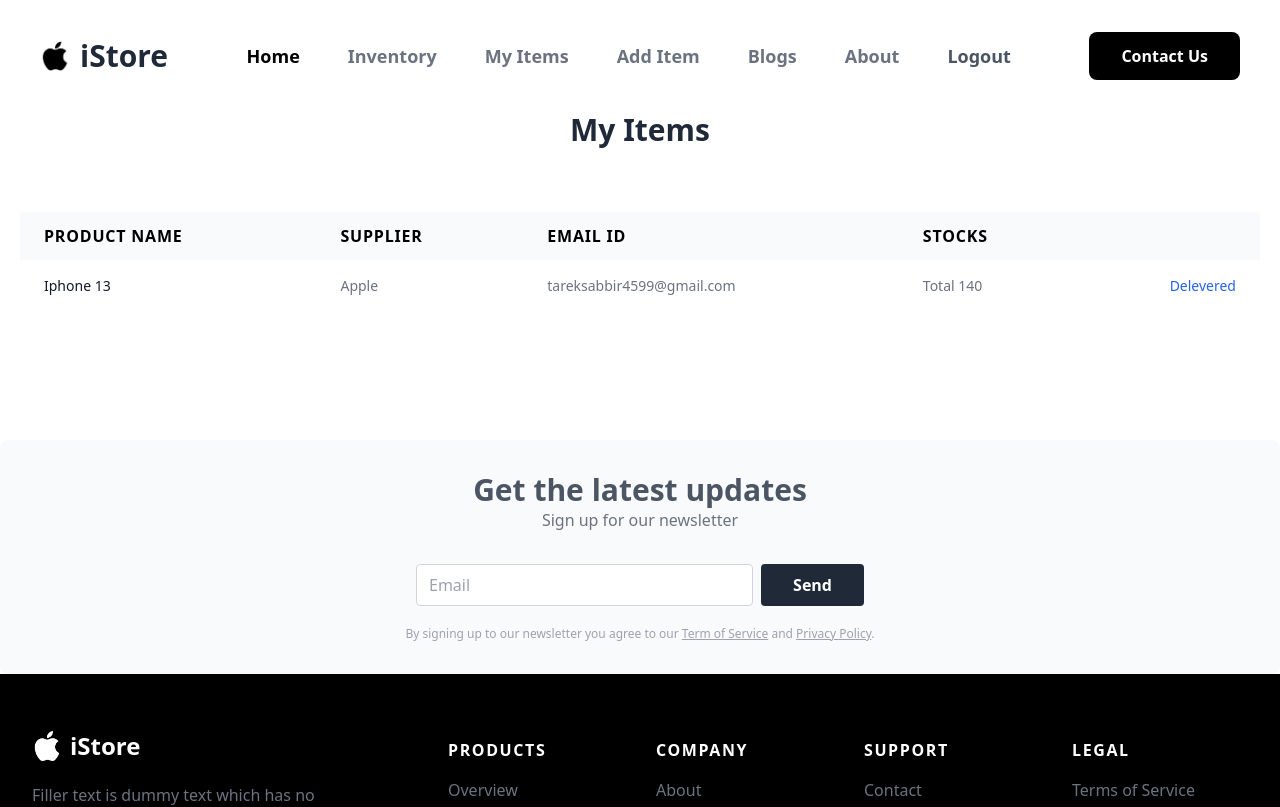
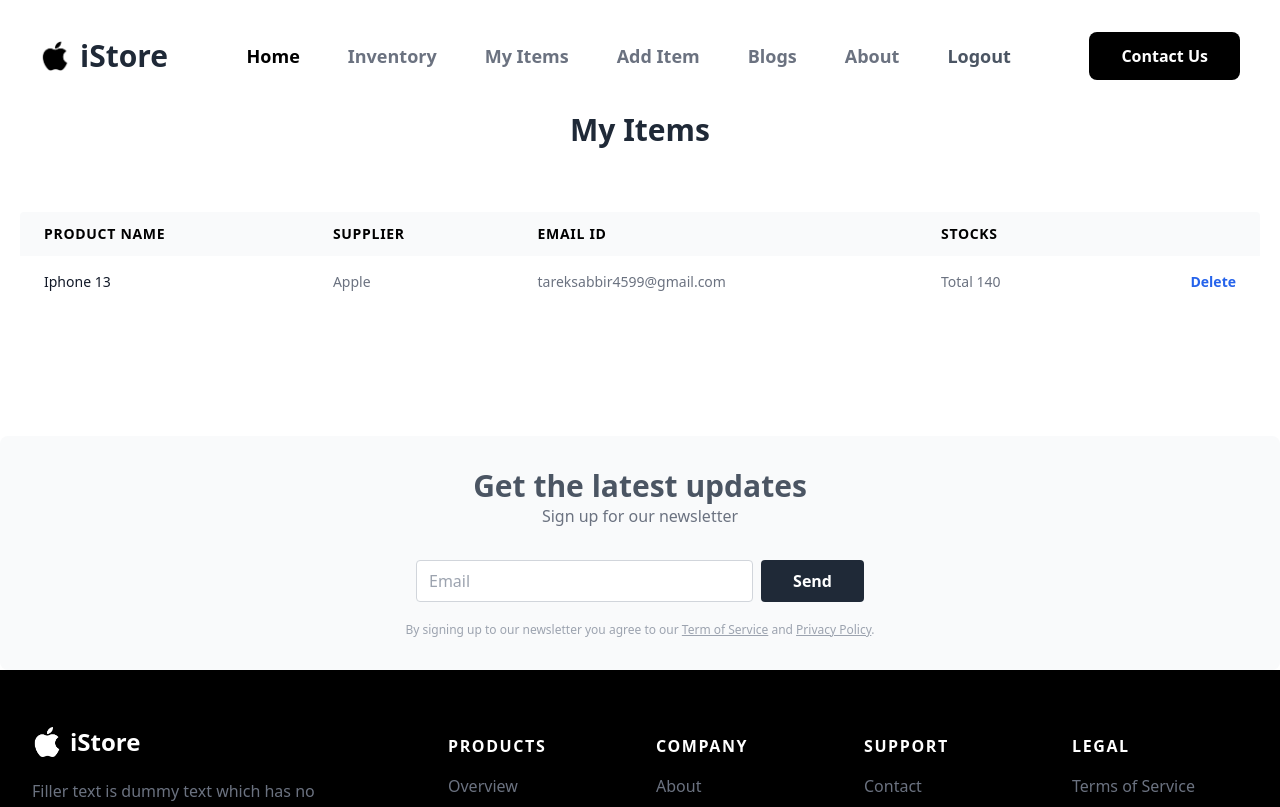
Before and after one commit to tareksabbir/istore-client, a React (Create React App) app: page /myItem in a window 1280 px wide. Shown: the top 807 px of the page. Built offline with nearby package versions, Linux system fonts and the light colour scheme; no server answers; sample sign-in values are in the browser's storage.

Commit message:
Update MyItems.js

```diff
--- a/src/Pages/Item/MyItems.js
+++ b/src/Pages/Item/MyItems.js
@@ -15,10 +15,10 @@
                                     <table class="min-w-full">
                                         <thead class="bg-gray-50">
                                             <tr>
-                                                <th scope="col" class="px-6 py-3 text-s font-bold tracking-wider text-left text-black uppercase">Product Name</th>
-                                                <th scope="col" class="px-6 py-3 text-s font-bold tracking-wider text-left text-black uppercase">Supplier</th>
-                                                <th scope="col" class="px-6 py-3 text-s font-bold tracking-wider text-left text-black  uppercase">Email ID</th>
-                                                <th scope="col" class="px-6 py-3 text-s font-bold tracking-wider text-left text-black uppercase">Stocks</th>
+                                                <th scope="col" class="px-6 py-3 text-sm font-bold tracking-wider text-left text-black uppercase">Product Name</th>
+                                                <th scope="col" class="px-6 py-3 text-sm font-bold tracking-wider text-left text-black uppercase">Supplier</th>
+                                                <th scope="col" class="px-6 py-3 text-sm font-bold tracking-wider text-left text-black  uppercase">Email ID</th>
+                                                <th scope="col" class="px-6 py-3 text-sm font-bold tracking-wider text-left text-black uppercase">Stocks</th>
                                                 <th scope="col" class="relative px-6 py-3 text-black ">
                                                     <span class="sr-only">Status</span>
                                                 </th>
@@ -31,9 +31,9 @@
                                                 <td class="px-6 py-4 text-sm text-gray-500 whitespace-nowrap">Apple</td>
                                                 <td class="px-6 py-4 text-sm text-gray-500 whitespace-nowrap">tareksabbir4599@gmail.com</td>
                                                 <td class="px-6 py-4 text-sm text-gray-500 whitespace-nowrap">Total 140</td>
-                                                <td class="px-6 py-4 text-sm font-medium text-right whitespace-nowrap">
+                                                <td class="px-6 py-4 text-sm font-bold text-right whitespace-nowrap">
                                                     <a href="/" class="text-blue-600 hover:text-blue-900">
-                                                        Delevered
+                                                        Delete
                                                     </a>
                                                 </td>
                                             </tr>
```
